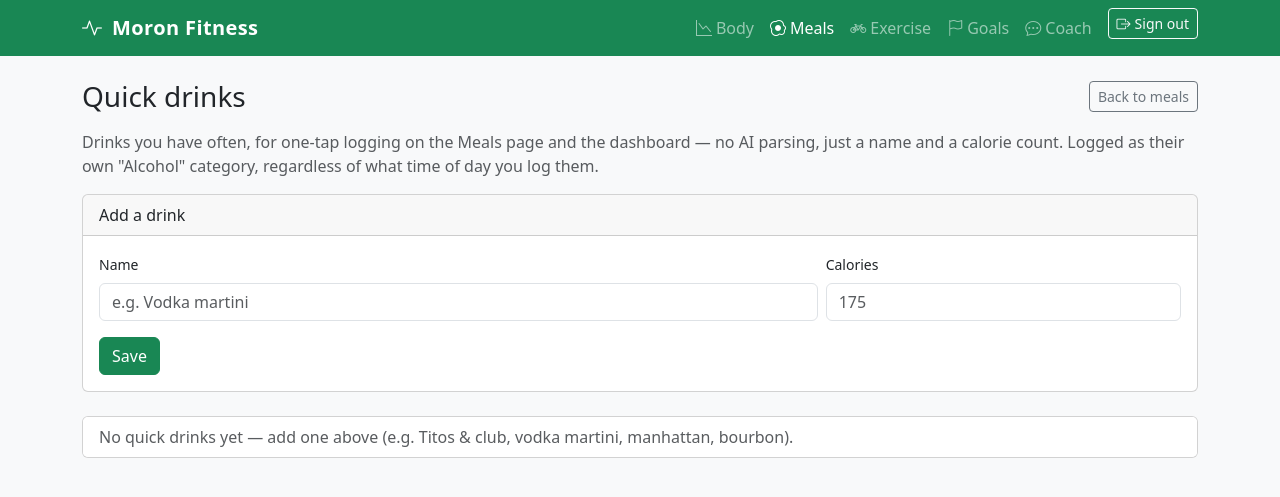
After one commit to ryanhope2/health-coach, a Flask app: page /meals/quick-drinks in a window 1280 px wide. The commit adds this page. Shown: the top 497 px of the page. Run offline with Flask 3, Linux system fonts and the light colour scheme; the visitor is signed in with stand-in values (Sample User, id 1).

Commit message:
Add alcohol as its own logging category with quick-drink presets
Drinks now get their own meal_type ("alcohol") instead of being folded
into breakfast/lunch/dinner/snack by the clock, with one-tap logging
for repeat drinks (managed at /meals/quick-drinks) from both the Meals
page and the dashboard. The AI coach can log drinks the same way, and
its context now includes today's individual meal entries in detail
(not just daily totals) so it can comment on what was actually eaten.

Co-Authored-By: Claude Sonnet 5 <noreply@anthropic.com>

```diff
--- a/app/__init__.py
+++ b/app/__init__.py
@@ -77,7 +77,7 @@ def create_app(config=None):
 
     @app.route("/")
     def index():
-        from .models import BodyStat, ChatMessage, ExerciseEntry, MealEntry, User
+        from .models import BodyStat, ChatMessage, ExerciseEntry, MealEntry, SavedMeal, User
         from .timeutils import local_today, to_local_date
 
         user = User.query.get(session["user_id"])
@@ -198,6 +198,12 @@ def create_app(config=None):
         )
         recent_chat.reverse()
 
+        saved_drinks = (
+            SavedMeal.query.filter_by(user_id=user.id, meal_type="alcohol")
+            .order_by(SavedMeal.last_used_at.desc(), SavedMeal.created_at.desc())
+            .all()
+        )
+
         return render_template(
             "index.html",
             user=user,
@@ -211,6 +217,7 @@ def create_app(config=None):
             exercise_color=exercise_color,
             messages=recent_chat,
             today=today.isoformat(),
+            saved_drinks=saved_drinks,
         )
 
     return app
--- a/app/blueprints/meals.py
+++ b/app/blueprints/meals.py
@@ -15,8 +15,11 @@ meals_bp = Blueprint("meals", __name__, url_prefix="/meals")
 ALLOWED_EXTENSIONS = {".jpg", ".jpeg", ".png", ".gif", ".webp"}
 
 PAGE_DAYS = 7
-MEAL_TYPE_ORDER = ["breakfast", "lunch", "dinner", "snack"]
-MEAL_TYPE_LABELS = {"breakfast": "Breakfast", "lunch": "Lunch", "dinner": "Dinner", "snack": "Snack"}
+MEAL_TYPE_ORDER = ["breakfast", "lunch", "dinner", "snack", "alcohol"]
+MEAL_TYPE_LABELS = {
+    "breakfast": "Breakfast", "lunch": "Lunch", "dinner": "Dinner", "snack": "Snack",
+    "alcohol": "Alcohol",
+}
 
 
 def _current_user_id():
@@ -122,11 +125,13 @@ def index():
 
     # SQLite sorts NULL first ascending / last descending, so unused saved meals
     # (last_used_at is NULL) naturally fall after ones that have been used.
-    saved_meals = (
+    all_saved = (
         SavedMeal.query.filter_by(user_id=user_id)
         .order_by(SavedMeal.last_used_at.desc(), SavedMeal.created_at.desc())
         .all()
     )
+    saved_meals = [sm for sm in all_saved if sm.meal_type != "alcohol"]
+    saved_drinks = [sm for sm in all_saved if sm.meal_type == "alcohol"]
     return render_template(
         "meals/index.html",
         pending_meals=pending_meals,
@@ -136,6 +141,7 @@ def index():
         today_calories=today_calories,
         today_protein=today_protein,
         saved_meals=saved_meals,
+        saved_drinks=saved_drinks,
     )
 
 
@@ -293,16 +299,66 @@ def quick_log(saved_meal_id):
     sm.last_used_at = datetime.utcnow()
     db.session.commit()
     flash(f'Logged "{sm.name}".', "success")
-    return redirect(url_for("meals.index"))
+    return redirect(_safe_next())
+
+
+def _safe_next():
+    """Redirect target for quick_log — allowlisted to avoid an open redirect via `next`."""
+    next_url = request.form.get("next")
+    if next_url in (url_for("index"), url_for("meals.index")):
+        return next_url
+    return url_for("meals.index")
 
 
 @meals_bp.route("/quick/<int:saved_meal_id>/delete", methods=["POST"])
 def delete_saved_meal(saved_meal_id):
     sm = SavedMeal.query.filter_by(id=saved_meal_id, user_id=_current_user_id()).first_or_404()
+    was_drink = sm.meal_type == "alcohol"
     db.session.delete(sm)
     db.session.commit()
     flash("Removed from quick meals.", "success")
-    return redirect(url_for("meals.index"))
+    return redirect(url_for("meals.quick_drinks") if was_drink else url_for("meals.index"))
+
+
+@meals_bp.route("/quick-drinks")
+def quick_drinks():
+    drinks = (
+        SavedMeal.query.filter_by(user_id=_current_user_id(), meal_type="alcohol")
+        .order_by(SavedMeal.created_at.asc())
+        .all()
+    )
+    return render_template("meals/quick_drinks.html", drinks=drinks)
+
+
+@meals_bp.route("/quick-drinks/new", methods=["POST"])
+def add_quick_drink():
+    name = request.form.get("name", "").strip()
+    calories = _parse_int(request.form.get("calories"))
+    if not name:
+        flash("Give the drink a name.", "error")
+        return redirect(url_for("meals.quick_drinks"))
+    db.session.add(SavedMeal(
+        user_id=_current_user_id(), name=name, meal_type="alcohol", calories=calories,
+    ))
+    db.session.commit()
+    flash(f'Added "{name}".', "success")
+    return redirect(url_for("meals.quick_drinks"))
+
+
+@meals_bp.route("/quick-drinks/<int:saved_meal_id>/update", methods=["POST"])
+def update_quick_drink(saved_meal_id):
+    sm = SavedMeal.query.filter_by(
+        id=saved_meal_id, user_id=_current_user_id(), meal_type="alcohol"
+    ).first_or_404()
+    name = request.form.get("name", "").strip()
+    if not name:
+        flash("Give the drink a name.", "error")
+        return redirect(url_for("meals.quick_drinks"))
+    sm.name = name
+    sm.calories = _parse_int(request.form.get("calories"))
+    db.session.commit()
+    flash("Updated.", "success")
+    return redirect(url_for("meals.quick_drinks"))
 
 
 @meals_bp.route("/<int:meal_id>/delete", methods=["POST"])
--- a/app/templates/meals/new.html
+++ b/app/templates/meals/new.html
@@ -29,6 +29,7 @@
             <option value="lunch">Lunch</option>
             <option value="dinner">Dinner</option>
             <option value="snack">Snack</option>
+            <option value="alcohol">Alcohol</option>
           </select>
         </div>
         <div class="col-6">
--- /dev/null
+++ b/app/templates/meals/quick_drinks.html
@@ -0,0 +1,71 @@
+{% extends "base.html" %}
+{% block title %}Quick drinks — Moron Fitness{% endblock %}
+{% block content %}
+
+<div class="d-flex justify-content-between align-items-center mb-3">
+  <h1 class="h3 mb-0">Quick drinks</h1>
+  <a href="{{ url_for('meals.index') }}" class="btn btn-sm btn-outline-secondary">Back to meals</a>
+</div>
+
+<p class="text-muted">
+  Drinks you have often, for one-tap logging on the Meals page and the dashboard — no AI
+  parsing, just a name and a calorie count. Logged as their own "Alcohol" category,
+  regardless of what time of day you log them.
+</p>
+
+<div class="card mb-4">
+  <div class="card-header">Add a drink</div>
+  <div class="card-body">
+    <form method="post" action="{{ url_for('meals.add_quick_drink') }}" class="guard-double-submit">
+      <div class="row g-2">
+        <div class="col-8">
+          <label class="form-label small">Name</label>
+          <input type="text" name="name" class="form-control" placeholder="e.g. Vodka martini" required>
+        </div>
+        <div class="col-4">
+          <label class="form-label small">Calories</label>
+          <input type="number" name="calories" class="form-control" placeholder="175">
+        </div>
+      </div>
+      <button class="btn btn-success mt-3">Save</button>
+    </form>
+  </div>
+</div>
+
+<div class="card">
+  <div class="list-group list-group-flush">
+    {% for d in drinks %}
+      <div class="list-group-item">
+        <form method="post" action="{{ url_for('meals.update_quick_drink', saved_meal_id=d.id) }}" class="guard-double-submit">
+          <div class="row g-2 align-items-end">
+            <div class="col-8">
+              <label class="form-label small">Name</label>
+              <input type="text" name="name" class="form-control form-control-sm" value="{{ d.name }}" required>
+            </div>
+            <div class="col-4">
+              <label class="form-label small">Calories</label>
+              <input type="number" name="calories" class="form-control form-control-sm" value="{{ d.calories or '' }}">
+            </div>
+          </div>
+          <div class="mt-2">
+            <button class="btn btn-sm btn-outline-success">Save</button>
+          </div>
+        </form>
+        <form method="post" action="{{ url_for('meals.delete_saved_meal', saved_meal_id=d.id) }}"
+              onsubmit="return confirm('Remove \'{{ d.name }}\' from quick drinks?')" class="mt-1">
+          <button class="btn btn-sm btn-outline-danger"><i class="bi bi-trash me-1"></i>Delete</button>
+        </form>
+      </div>
+    {% else %}
+      <div class="list-group-item text-muted">
+        No quick drinks yet — add one above (e.g. Titos &amp; club, vodka martini, manhattan, bourbon).
+      </div>
+    {% endfor %}
+  </div>
+</div>
+
+{% endblock %}
+
+{% block scripts %}
+<script src="{{ url_for('static', filename='js/guard-double-submit.js') }}"></script>
+{% endblock %}
--- a/app/templates/meals/review.html
+++ b/app/templates/meals/review.html
@@ -44,6 +44,7 @@
             <option value="lunch" {{ 'selected' if meal.meal_type == 'lunch' else '' }}>Lunch</option>
             <option value="dinner" {{ 'selected' if meal.meal_type == 'dinner' else '' }}>Dinner</option>
             <option value="snack" {{ 'selected' if meal.meal_type == 'snack' else '' }}>Snack</option>
+            <option value="alcohol" {{ 'selected' if meal.meal_type == 'alcohol' else '' }}>Alcohol</option>
           </select>
         </div>
         <div class="col-6 col-md-3">
```
Also changed, not shown: CLAUDE.md (+42 -1 lines), app/ai_coach.py (+24 -5 lines), app/templates/index.html (+39 -0 lines), app/templates/meals/index.html (+30 -0 lines).
